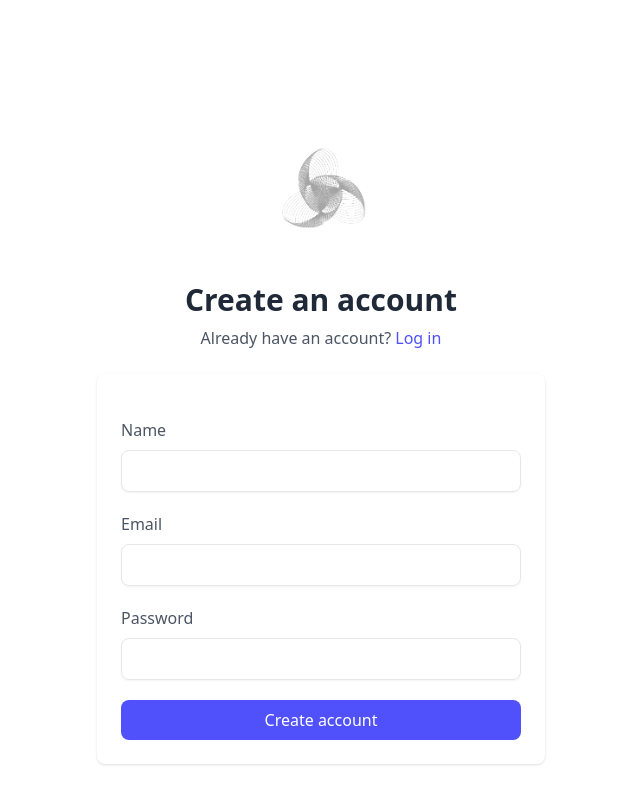
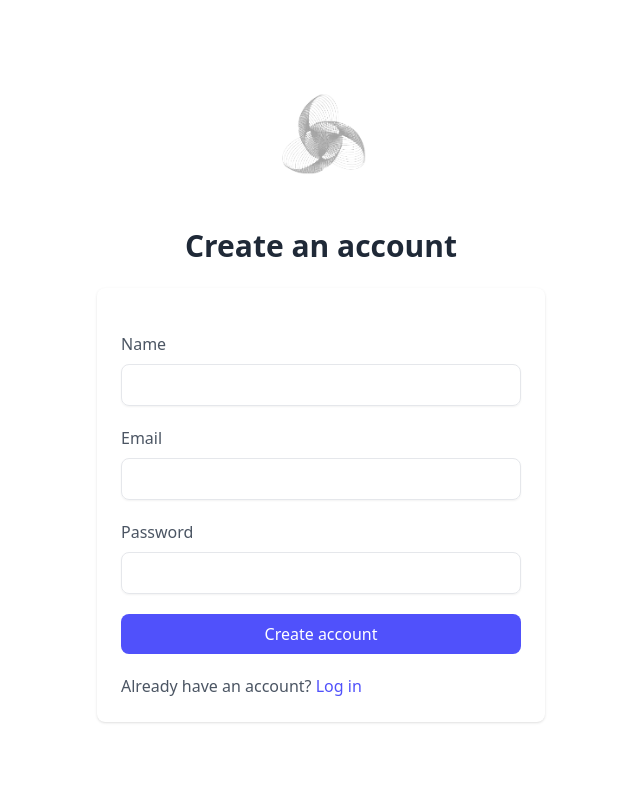
Before and after one commit to SARA3SAEED/RevUp, a React (Vite) app: page /singup in a window 1280 px wide. Shown: the top 804 px of the page, without its empty margins (319-959 px from the left). Built offline with nearby package versions, Linux system fonts and the light colour scheme; no server answers.

Commit message:
edit littel bugs

```diff
--- a/src/components/NavLog.jsx
+++ b/src/components/NavLog.jsx
@@ -67,9 +67,7 @@ export default function NavLog({ role }) {
             </div>
           )}
           <Link
-            // to={
-            //   localStorage.getItem("role") == "admin" ? "/profile-admin" : "/"
-            // }
+            to="/"
             className="flex flex-row justify-center items-center h-full"
           >
             <img src={img} className="w-16" />
--- a/src/pages/Cars.jsx
+++ b/src/pages/Cars.jsx
@@ -55,7 +55,7 @@ export default function Cars() {
     className: "center",
     focusOnSelect: true,
     infinite: true,
-    lazyLoad: true,
+    // lazyLoad: true,
     centerPadding: 0,
     slidesToShow: 3,
     slideToScroll: 1,
@@ -124,22 +124,31 @@ export default function Cars() {
         </h1>
         <div
           id="carsContainer"
-          className={`relative slider-container w-[90vw] h-1/2 my-auto max-sm:my-0 ${isVisible && 'visible'}`}>
+          className={`relative slider-container w-[90vw] h-1/2 my-auto max-sm:my-0 ${
+            isVisible && "visible"
+          }`}
+        >
           <Slider {...settings}>
             {arrayOfImages.map((item, index) => (
               <div
                 key={index}
-                className={`slide flex flex-col items-center text-center justify-center rounded-lg p-2 ${index == slideIndex ? 'slide-active' : ''}`}
+                className={`slide flex flex-col items-center text-center justify-center rounded-lg p-2 ${
+                  index == slideIndex ? "slide-active" : ""
+                }`}
               >
                 <img src={item.src} alt={item} />
-                <button className="text-xl font-semibold text-center" onClick={() => handleClick(item)}>{item.name}</button>
+                <button
+                  className="text-xl font-semibold text-center"
+                  onClick={() => handleClick(item)}
+                >
+                  {item.name}
+                </button>
               </div>
-
             ))}
           </Slider>
-        </div >
-      </div >
+        </div>
+      </div>
       <Footer />
-    </div >
+    </div>
   );
 }
--- a/src/pages/ListUser.jsx
+++ b/src/pages/ListUser.jsx
@@ -22,7 +22,7 @@ export default function DashboardAdmin() {
   }, []);
 
   const handleButtonClick = () => {
-    navigate("/dashboard-admin");
+    navigate("/");
   };
 
   return (
--- a/src/pages/Login.jsx
+++ b/src/pages/Login.jsx
@@ -3,7 +3,6 @@ import axios from "axios";
 import img from "../assets/car-logo1.png";
 import { Link, useNavigate } from "react-router-dom";
 import { ToastContainer, toast } from "react-toastify";
-
 
 export default function Login() {
   const [email, setEmail] = useState("");
@@ -29,17 +28,15 @@ export default function Login() {
         user.role == "user" ? navigate("/") : navigate("/profile-admin");
       } else {
         toast.error("Invalid email or password");
-
       }
     } catch (error) {
       toast.error("Error logging in. Please try again.");
-
     }
   };
 
   return (
     <>
-      <div className="my-12 ">
+      <div className="flex flex-col items-center justify-center h-full">
         <main className="w-full h-screen flex flex-col items-center justify-center sm:px-4">
           <div className="w-full space-y-6 text-gray-600 sm:max-w-md">
             <div className="text-center">
@@ -50,20 +47,11 @@ export default function Login() {
                 <h3 className="text-gray-800 text-2xl font-bold sm:text-3xl">
                   Welcome ..
                 </h3>
-                <p className="">
-                  Don't have an account?{" "}
-                  <Link
-                    to="/singup"
-                    className="font-medium text-primary hover:text-primary"
-                  >
-                    Sign Up
-                  </Link>
-                </p>
               </div>
             </div>
             <div className="bg-white shadow p-4 py-6 sm:p-6 sm:rounded-lg">
               <form onSubmit={handleLogin} className="space-y-5">
-              <ToastContainer position="top-left" theme="light" />
+                <ToastContainer position="top-left" theme="light" />
                 <div>
                   <label className="font-medium">Email</label>
                   <input
@@ -93,6 +81,15 @@ export default function Login() {
                 >
                   Login
                 </button>
+                <p className="">
+                  Don't have an account?{" "}
+                  <Link
+                    to="/singup"
+                    className="font-medium text-primary hover:text-primary"
+                  >
+                    Sign Up
+                  </Link>
+                </p>
               </form>
             </div>
           </div>
--- a/src/pages/Singup.jsx
+++ b/src/pages/Singup.jsx
@@ -4,7 +4,6 @@ import img from "../assets/car-logo1.png";
 import { FcGoogle } from "react-icons/fc";
 import { Link, useNavigate } from "react-router-dom";
 import { ToastContainer, toast } from "react-toastify";
-
 
 export default function Signup() {
   const [username, setUsername] = useState("");
@@ -32,10 +31,14 @@ export default function Signup() {
         "https://66980ca602f3150fb66fe5dc.mockapi.io/user"
       );
 
-      const emailExists = checkEmailResponse.data.find(user => user.email === email);
+      const emailExists = checkEmailResponse.data.find(
+        (user) => user.email === email
+      );
 
       if (emailExists) {
-        toast.error("Email is already registered. Please use a different email.");
+        toast.error(
+          "Email is already registered. Please use a different email."
+        );
         return;
       }
 
@@ -61,37 +64,27 @@ export default function Signup() {
       navigate("/login");
     } catch (error) {
       toast.error("Error signing up. Please try again.");
-
     }
   };
 
   return (
     <>
-      <div className="my-12 h-full">
+      <div className="flex flex-col items-center justify-center h-full">
         <main className="w-full h-screen flex flex-col items-center justify-center sm:px-4">
           <div className="w-full space-y-6 text-gray-600 sm:max-w-md">
             <div className="text-center">
               <Link to="/">
-                <img src={img} width={130} className="mx-auto" />
+                <img src={img} alt="Home" width={130} className="mx-auto" />
               </Link>
               <div className="mt-5 space-y-2">
                 <h3 className="text-gray-800 text-2xl font-bold sm:text-3xl">
                   Create an account
                 </h3>
-                <p className="">
-                  Already have an account?{" "}
-                  <Link
-                    to="/login"
-                    className="font-medium text-primary hover:text-primary"
-                  >
-                    Log in
-                  </Link>
-                </p>
               </div>
             </div>
             <div className="bg-white shadow p-4 py-6 sm:p-6 sm:rounded-lg">
               <form onSubmit={handleSignup} className="space-y-5">
-              <ToastContainer position="top-left" theme="light" />
+                <ToastContainer position="top-left" theme="light" />
                 <div>
                   <label className="font-medium">Name</label>
                   <input
@@ -128,6 +121,15 @@ export default function Signup() {
                 >
                   Create account
                 </button>
+                <p className="">
+                  Already have an account?{" "}
+                  <Link
+                    to="/login"
+                    className="font-medium text-primary hover:text-primary"
+                  >
+                    Log in
+                  </Link>
+                </p>
               </form>
               {/* <div className="">
                 <button
--- a/src/routers/Router.jsx
+++ b/src/routers/Router.jsx
@@ -18,7 +18,11 @@ import NewDetails from "../pages/NewDetails";
 
 export default function Router() {
   const router = createBrowserRouter([
-    { path: "/", element: <Home /> },
+    {
+      path: "/",
+      element:
+        localStorage.getItem("role") == "admin" ? <DashboardAdmin /> : <Home />,
+    },
     { path: "/singup", element: <Singup /> },
     { path: "/login", element: <Login /> },
     {
@@ -36,15 +40,15 @@ export default function Router() {
       path: "/profile-admin",
       element: <ProfileAdmin />,
     },
+    // localStorage.getItem("role") == "admin" && {
+    //   path: "/dashboard-admin",
+    //   element: <DashboardAdmin />,
+    // },
     localStorage.getItem("role") == "admin" && {
-      path: "/dashboard-admin",
-      element: <DashboardAdmin />,
-    },
-    {
       path: "/list-user",
       element: <ListUser />,
     },
-    { path: "/profile-user", element: <ProfileUser /> },
+    // { path: "/profile-user", element: <ProfileUser /> },
     { path: "/subscribe", element: <Subscribe /> },
     { path: "/about", element: <About /> },
     { path: "/*", element: <NotFound /> },
```
